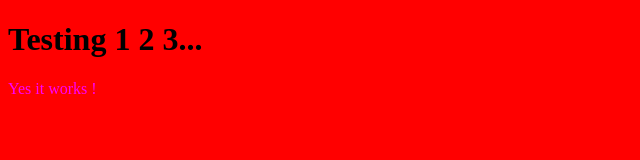
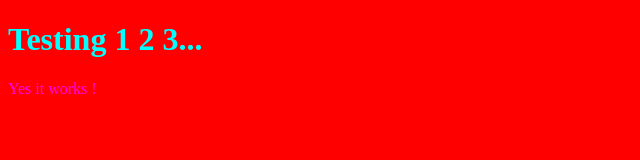
Before and after one commit to michaInholland/michainholland.github.io, a plain HTML site: page index.html in a window 1280 px wide. Shown: the whole page, without its empty margins (0-640 px from the left). Drawn offline with Linux system fonts and the light colour scheme.

```diff
--- a/css/style.css
+++ b/css/style.css
@@ -1,6 +1,10 @@
 body
 	{
 	background-color : #F00;
+	}
+h1
+	{
+	color : #0FF;
 	}
 
 p
```
Also changed, not shown: index.html (+0 -2 lines).
